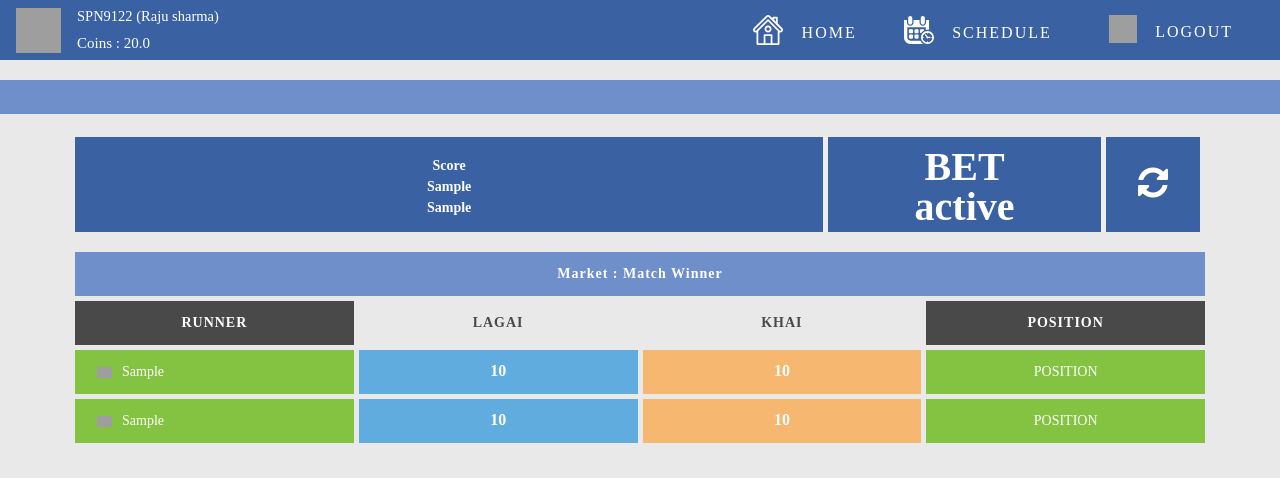
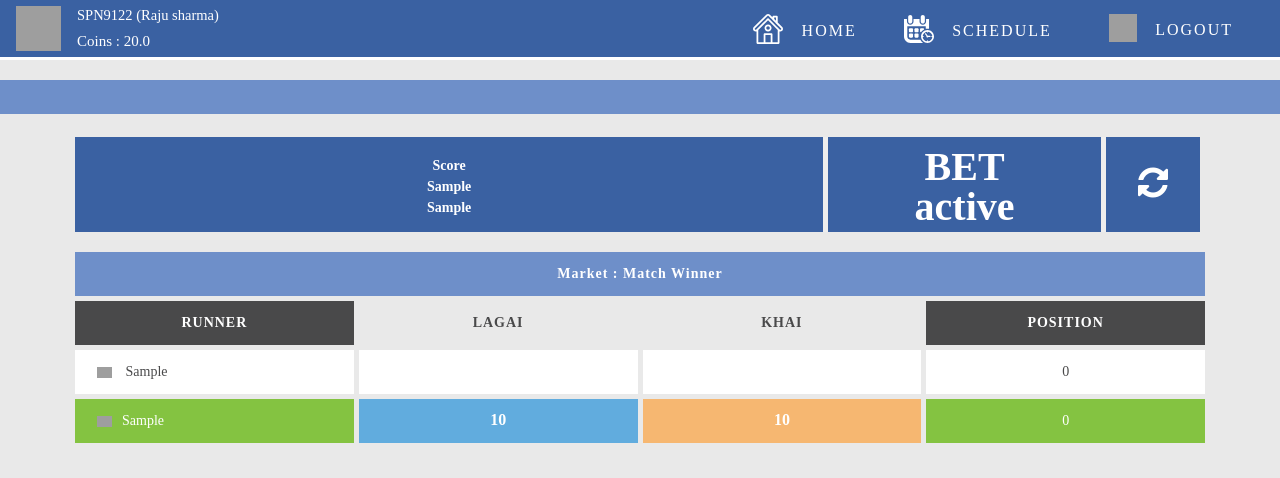
Before and after one commit to venkeyduddu/bsf_project, a Django app: template bsf_app/templates/market.html in a window 1280 px wide. Shown: the top 478 px of the page. Run offline with Django 3.2, Linux system fonts and the light colour scheme; the template is opened without the code that fills it: most values are stand-ins (such as "Sample title", 1, 10 or a date in 2020); some libraries are stand-ins or nearby versions; grey boxes are pictures that could not be loaded.

Commit message:
static error4

```diff
--- a/bsf_app/templates/base.html
+++ b/bsf_app/templates/base.html
@@ -121,6 +121,7 @@
         background-color: #3A61A2 !important;
         border-color: #fff !important;
         height: 60px;
+        border-bottom: 3px solid #fff;
     }
 
     /* change the brand and text color */
--- a/bsf_app/templates/market.html
+++ b/bsf_app/templates/market.html
@@ -59,15 +59,16 @@
             </thead>
             <tbody data-market-id="206284" data-market-sid="Match Winner_139839">
                <tr data-runner-id="356411" data-runner-sid="Chennai Super Kings  _139839" class="non_fav_run">
-                  <td data-runner-sid="Chennai Super Kings  _139839" data-column="runner_name" class="runner_row_Chennai Super Kings  _139839 flag bet-place-tbl-td" style="text-align: left; background-color: rgb(132, 195, 65); color: rgb(255, 255, 255);"><img class="runner-flags hidden" src="{% static '/images/index.png' %}">{{ runner1 }}  </td>
-                  <td data-runner-sid="Chennai Super Kings  _139839" data-column="back" class="open-keyboard MarketTable bet-place-tbl-td first-runner-bet-odds-yes-value cursor-pointer active-lagai-bet-box-color" odd-val="1.01" market-id="206284" runner-id="356411" match-id="139839" heroic-market-type="match_winner" data-id="LAGAI" id="Match Winner_139839_back_Chennai Super Kings  _139839">
+                  <td data-runner-sid="Kolkata Knight Riders  _140548" data-column="runner_name" class="runner_row_Kolkata Knight Riders  _140548 flag bet-place-tbl-td" style="text-align: left; background-color: white; color: rgb(73, 73, 74);"><img class="runner-flags hidden" src="{% static 'images/index.png' %}">
+                  {{ runner1 }}  </td>
+                  <td data-runner-sid="Kolkata Knight Riders  _140548" data-column="back" class="open-keyboard MarketTable bet-place-tbl-td first-runner-bet-odds-yes-value cursor-pointer active-lagai-bet-box-color close-status" odd-val="1.01" market-id="207023" runner-id="358009" match-id="140548" heroic-market-type="match_winner" data-id="LAGAI" id="Match Winner_140548_back_Kolkata Knight Riders  _140548">
                     {{ market_data.cricket.0.runners.0.back.0.price }}
                   </td>
-                  <td data-runner-sid="Chennai Super Kings  _139839" data-column="lay" class="open-keyboard MarketTable bet-place-tbl-td first-runner-bet-odds-no-value cursor-pointer active-khai-bet-box-color" odd-val="1.01" market-id="206284" runner-id="356411" match-id="139839" heroic-market-type="match_winner" data-id="KHAI" id="Match Winner_139839_lay_Chennai Super Kings  _139839">
+                  <td data-runner-sid="Kolkata Knight Riders  _140548" data-column="lay" class="open-keyboard MarketTable bet-place-tbl-td first-runner-bet-odds-no-value cursor-pointer active-khai-bet-box-color close-status" odd-val="1.01" market-id="207023" runner-id="358009" match-id="140548" heroic-market-type="match_winner" data-id="KHAI" id="Match Winner_140548_lay_Kolkata Knight Riders  _140548">
                     {{ market_data.cricket.0.runners.0.lay.0.price }}
                   </td>
-                  <td data-runner-sid="Chennai Super Kings  _139839" data-column="position" class="runner_row_Chennai Super Kings  _139839 bet-place-tbl-td  bet-val-cent" data-position="0" style="background-color: rgb(132, 195, 65); color: rgb(255, 255, 255);">
-                     POSITION
+                  <td data-runner-sid="Kolkata Knight Riders  _140548" data-column="position" class="runner_row_Kolkata Knight Riders  _140548 bet-place-tbl-td  bet-val-cent" data-position="0" style="background-color: white; color: rgb(73, 73, 74);">
+                     0
                   </td>
                </tr>
                <tr data-runner-id="356412" data-runner-sid="Rajasthan Royals_139839" class="fav_run">
@@ -79,7 +80,7 @@
                     {{ market_data.cricket.0.runners.1.lay.0.price }}
                   </td>
                   <td data-runner-sid="Rajasthan Royals_139839" data-column="position" class="runner_row_Rajasthan Royals_139839 bet-place-tbl-td  bet-val-cent" data-position="0" style="background-color: rgb(132, 195, 65); color: rgb(255, 255, 255);">
-                     POSITION
+                     0
                   </td>
                </tr>
             </tbody>
@@ -110,18 +111,18 @@
                </tr>
             </thead>
             <tbody>
-              {% for row in market_data.session.0s.session %}
+              {% for row in market_data.session.0.value.session %}
                <tr data-session-type="runs_in_innings" data-heroic-market-type="session" data-heroic-market-id="27025" data-innings="1" data-overs="20">
                   <td data-column="session_title" class="bet-place-tbl-td" style="text-align:left;">
                     {{ row.RunnerName }}
                   </td>
-                  <td data-column="no_runs" class="open-keyboard-session not-value-box-color SessionTable bet-place-tbl-td first-runner-bet-odds-yes-value cursor-pointer close-status" data-id="NO" match-id="139839" session-run-id="1075522" session-id="27025" id="27025_no">
+                  <td data-column="no_runs" class="bet-place-tbl-td open-keyboard-session not-value-box-color SessionTable bet-val-cent cursor-pointer close-status" data-id="NO" match-id="139839" session-run-id="1075522" session-id="27025" id="27025_no">
                     {{ row.LayPrice1 }}
                   </td>
                   <td data-column="no_rate" class="bet-place-tbl-td bet-val-cent close-status" id="27025_no_rate">
                     {{ row.LaySize1 }}
                   </td>
-                  <td data-column="yes_runs" class="open-keyboard-session yes-value-box-color SessionTable bet-place-tbl-td first-runner-bet-odds-no-value cursor-pointer close-status" data-id="YES" match-id="139839" session-run-id="1075522" session-id="27025" id="27025_yes">
+                  <td data-column="yes_runs" class="bet-place-tbl-td open-keyboard-session yes-value-box-color SessionTable bet-val-cent cursor-pointer close-status" data-id="YES" match-id="139839" session-run-id="1075522" session-id="27025" id="27025_yes">
                     {{ row.BackPrice1 }}
                   </td>
                   <td data-column="yes_rate" class="bet-place-tbl-td bet-val-cent close-status" id="27025_yes_rate">
@@ -328,12 +329,13 @@
       <!--          ENDING DIGIT MARKET BET LISTING        -->
       <!--          ENDING DIGIT MARKET BET LISTING        -->
       <br>
-      <a href="/user/games">
-         <div class="game-footer-outer show-play-and-win">
-            <div class="games-footer"><img src="{% static 'images/Dus_ka_Dum_Bg.jpg' %}" alt=""> </div>
-            <div class="pw-close" onclick="removeGameBanner()">×</div>
+         <div class="game-footer-outer show-play-and-win" id="show_play">
+            <div class="games-footer">
+              <a href="{% url 'games' %}">
+                <img src="{% static 'images/Dus_ka_Dum_Bg.jpg' %}" alt=""> </div>
+              </a>
+                <div class="pw-close" id="pw_close_btn">×</div>
          </div>
-      </a>
       <div class="row">
          <div class="match-index-row header-top-spacing">
             <div class="row" style="padding-bottom: 30px;margin: auto auto;"></div>
@@ -445,6 +447,14 @@
     bottom: 15px;
 }
 
+
 </style>
+<script type="text/javascript">
+
+  $("#pw_close_btn").click(function(){
+  // function removeGameBanner(){
+     $("#show_play").css("display", "none");
+  });
+</script>
 
 {% endblock %}
```
Also changed, not shown: bsf/settings.py (+24 -6 lines).
